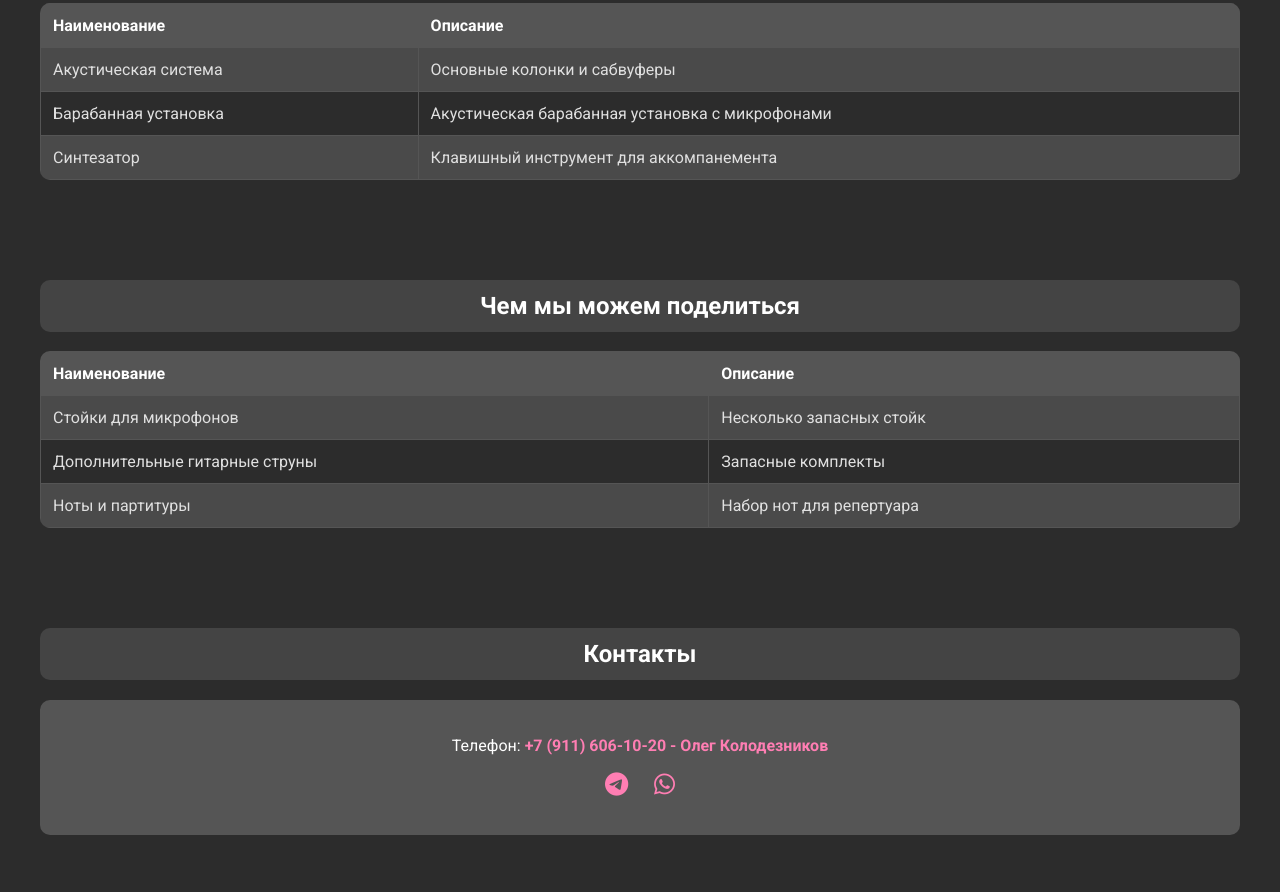
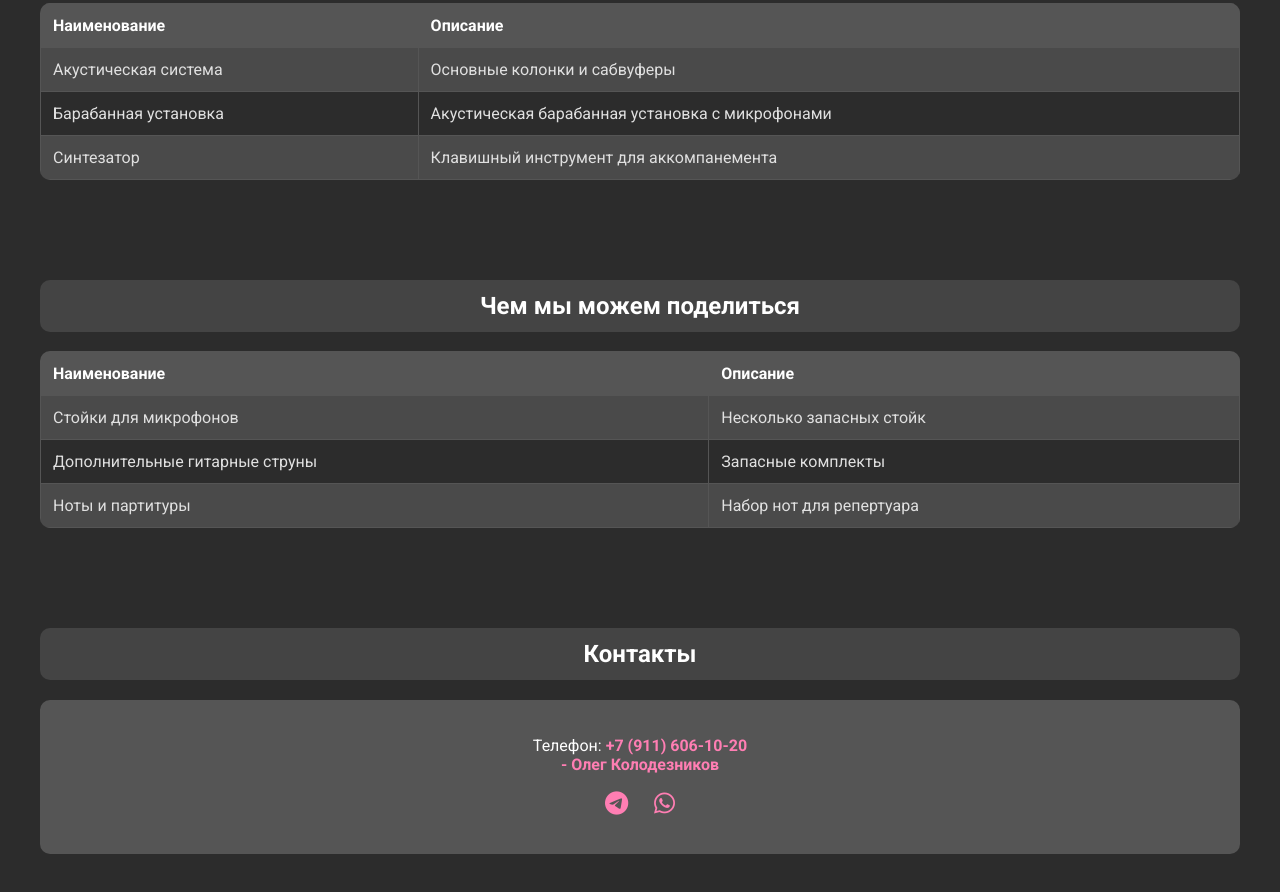
Before and after one commit to church-vn/worship_needs, a plain HTML site: page index.html in a window 1280 px wide. Shown: the part 816-1708 px from the top of the page. Drawn offline with Linux system fonts and the light colour scheme.

Commit message:
download_17_03_2025_2

```diff
--- a/index.html
+++ b/index.html
@@ -243,7 +243,7 @@ section {
         <h2>Контакты</h2>
         <div class="contacts" style="text-align: center; padding: 20px; background: #555; color: white; border-radius: 10px;">
             <!-- <p>Email: <a href="mailto:info@example.com" style="color: #ff7eb3; text-decoration: none; font-weight: bold;">info@example.com</a></p> -->
-            <p>Телефон: <a href="tel:+79116061020" style="color: #ff7eb3; text-decoration: none; font-weight: bold;">+7 (911) 606-10-20 - Олег Колодезников</a></p>
+            <p>Телефон: <a href="tel:+79116061020" style="color: #ff7eb3; text-decoration: none; font-weight: bold;">+7 (911) 606-10-20 <br>- Олег Колодезников</a></p>
             <p>
                 <a href="https://t.me/OlegKolod" target="_blank" style="margin: 0 10px; font-size: 24px; color: #ff7eb3; text-decoration: none;">
                     <i class="fab fa-telegram"></i>
```
